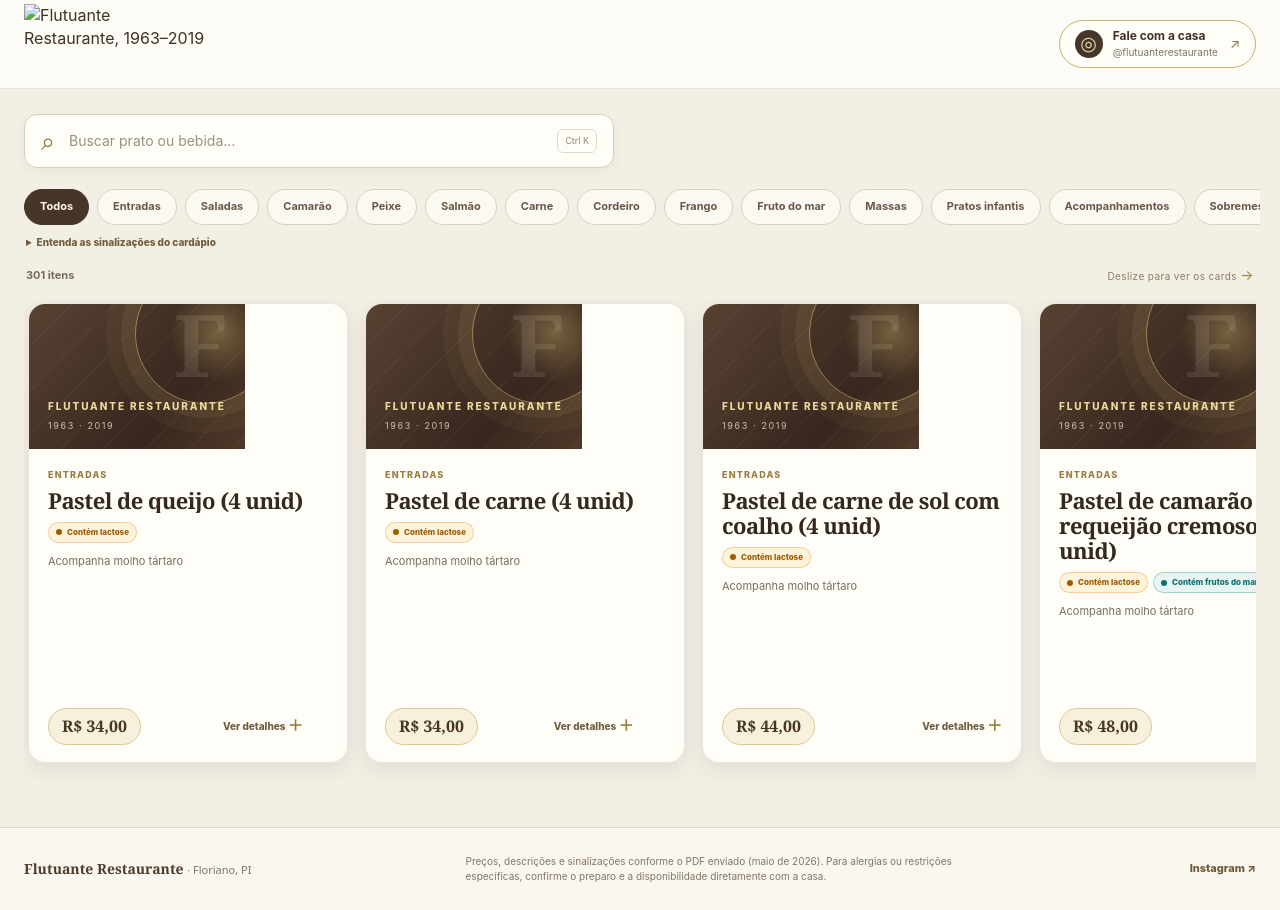
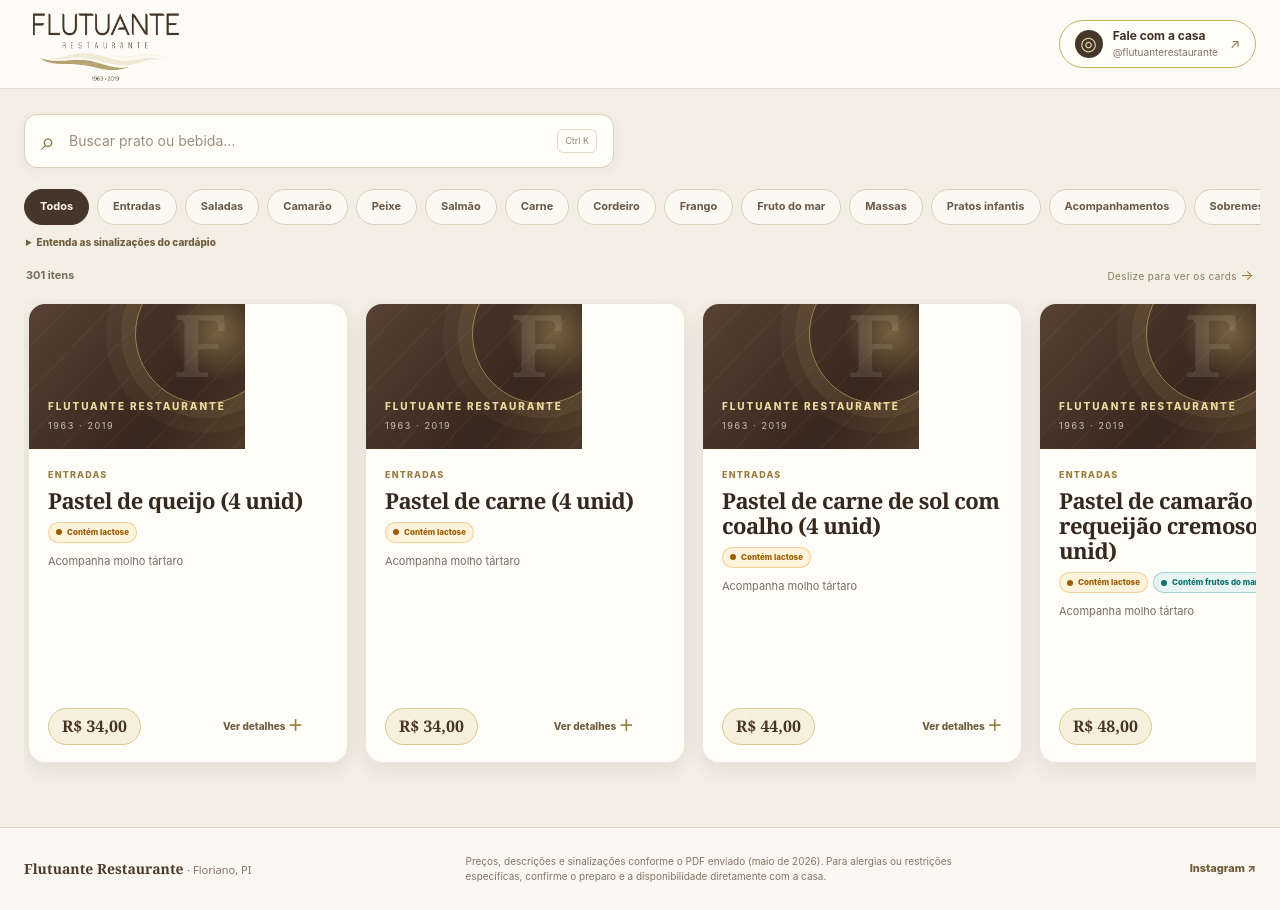
Before and after one commit to lucasalvesla248-commits/flutuante-cardapio, a plain HTML site: page index.html in a window 1280 px wide. Drawn offline with Linux system fonts and the light colour scheme; files whose address does not match are found by name.

Commit message:
Update logo image source in index.html

```diff
--- a/index.html
+++ b/index.html
@@ -14,7 +14,7 @@
   <header class="site-header" id="inicio">
     <div class="header-inner shell">
       <a class="brand" href="#inicio" aria-label="Flutuante Restaurante — início">
-        <img src="assets/brand/logo.png" alt="Flutuante Restaurante, 1963–2019">
+        <img src="logo.png" alt="Flutuante Restaurante, 1963–2019">
       </a>
       <a class="contact-link" href="https://www.instagram.com/flutuanterestaurante/" target="_blank" rel="noopener noreferrer" aria-label="Abrir o Instagram do Flutuante Restaurante">
         <span class="contact-icon" aria-hidden="true">◎</span>
```
